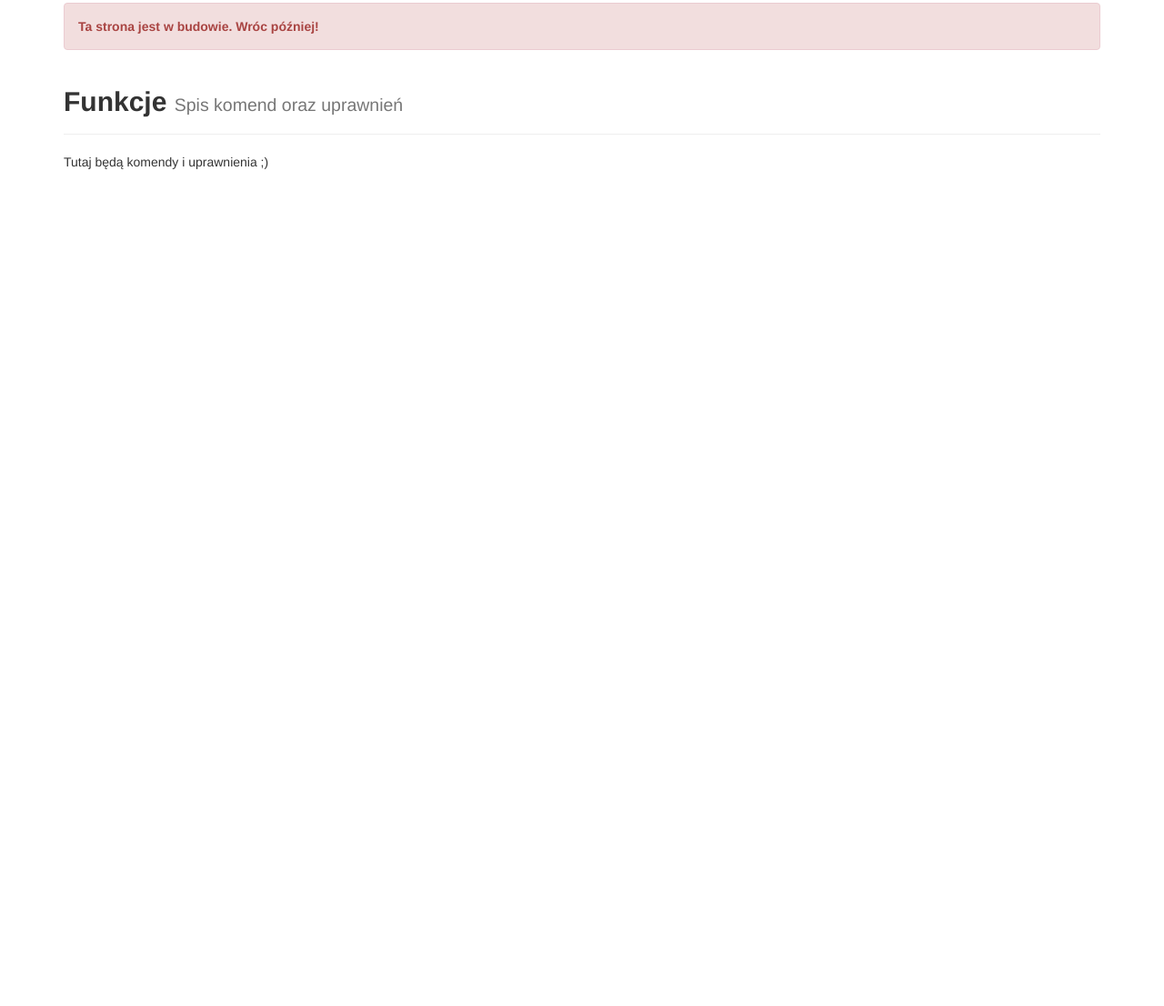
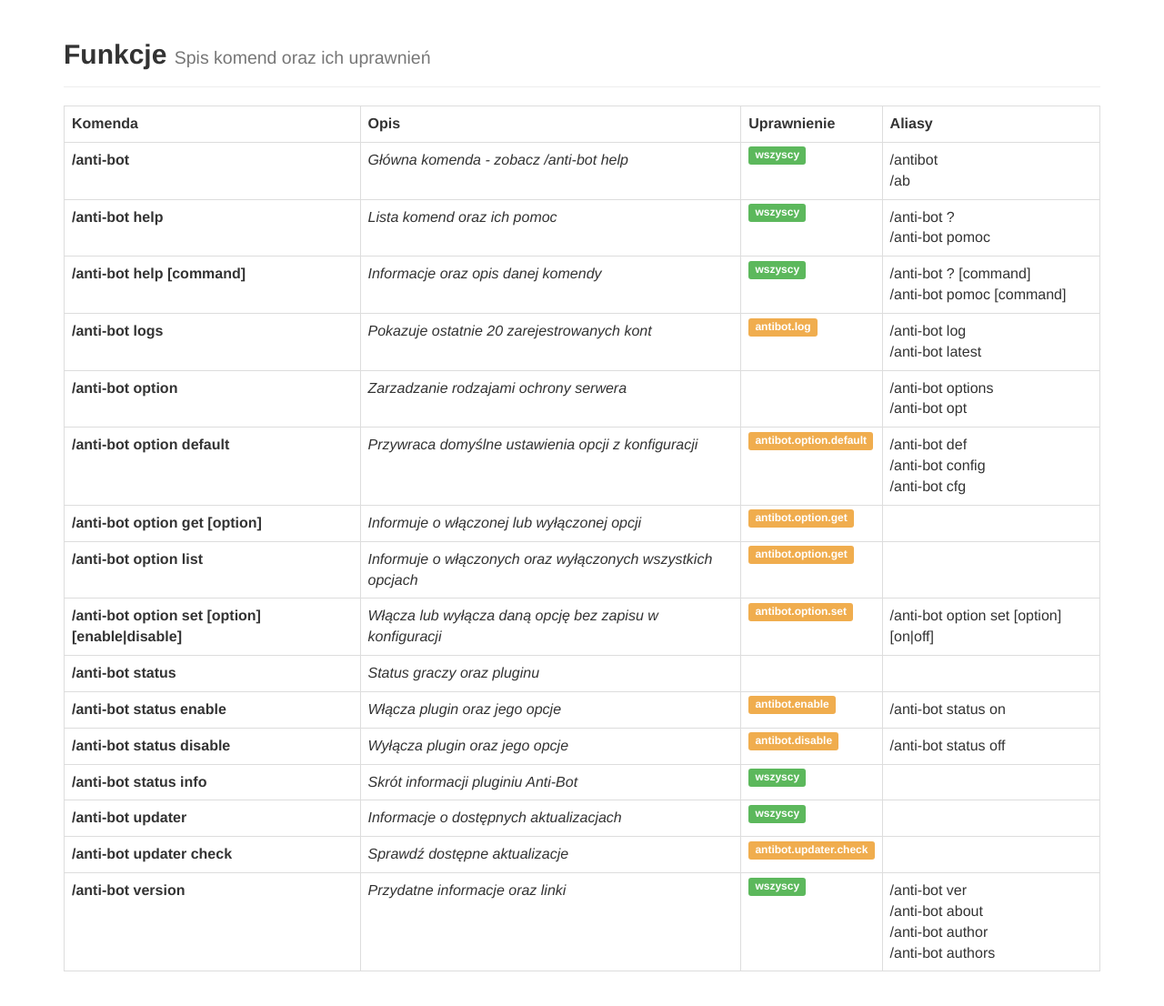
Before and after one commit to makindotcc/Anti-Bot, a plain HTML site: page features.html in a window 1280 px wide. Shown: the part 68-1174 px from the top of the page at 91% size. Before the commit the page ends 800 px from the top, so only its background shows below. Drawn offline with Linux system fonts and the light colour scheme.

Commit message:
Dodano liste funkcji

```diff
--- a/features.html
+++ b/features.html
@@ -10,12 +10,12 @@
             <nav class="navbar navbar-default navbar-static-top">
                 <div class="container">
                     <div class="navbar-left">
-                        <a class="btn navbar-btn btn-link" href="./index.html">Strona główna</a>
+                        <a class="btn navbar-btn btn-link" href="./index">Strona główna</a>
                         <a class="btn navbar-btn btn-link" href="https://github.com/Thefilippop1PL/Anti-Bot/releases">Pobierz</a>
-                        <a class="btn navbar-btn btn-link" href="./features.html">Funkcje</a>
+                        <a class="btn navbar-btn btn-link" href="./features">Funkcje</a>
                     </div>
                     <div class="navbar-right">
-                        <a class="btn navbar-btn btn-link" href="./apidocs/index.html">API</a>
+                        <a class="btn navbar-btn btn-link" href="./apidocs">API</a>
                         <a class="btn navbar-btn btn-link" href="https://github.com/Thefilippop1PL/Anti-Bot">Kod źródłowy</a>
                         <a class="btn navbar-btn btn-link" href="https://github.com/Thefilippop1PL/Anti-Bot/graphs/contributors">Autorzy</a>
                     </div>
@@ -23,13 +23,131 @@
             </nav>
         </header>
         <div class="container">
-            <div class="alert alert-danger">
-                <p><strong>Ta strona jest w budowie. Wróc później!</strong></p>
+            <!-- <div class="alert alert-danger"><p><strong>Ta strona jest w budowie. Może ona nie być aktualna! Wróc później!</strong></p></div> -->
+            <div class="page-header">
+                <h2><strong>Funkcje</strong> <small>Spis komend oraz ich uprawnień</small></h2>
             </div>
-            <div class="page-header">
-                <h2><strong>Funkcje</strong> <small>Spis komend oraz uprawnień</small></h2>
-            </div>
-            <p>Tutaj będą komendy i uprawnienia ;)</p>
+            <table class="table table-bordered">
+                <tr>
+                    <th>Komenda</th>
+                    <th>Opis</th>
+                    <th>Uprawnienie</th>
+                    <th>Aliasy</th>
+                </tr>
+                <!-- /anti-bot -->
+                <tr>
+                    <th>/anti-bot</th>
+                    <td><i>Główna komenda - zobacz /anti-bot help</i></td>
+                    <td><span class="label label-success">wszyscy</span></td>
+                    <td>/antibot<br />/ab</td>
+                </tr>
+                <!-- /anti-bot help -->
+                <tr>
+                    <th>/anti-bot help</th>
+                    <td><i>Lista komend oraz ich pomoc</i></td>
+                    <td><span class="label label-success">wszyscy</span></td>
+                    <td>/anti-bot ?<br />/anti-bot pomoc</td>
+                </tr>
+                <!-- /anti-bot help [command] -->
+                <tr>
+                    <th>/anti-bot help [command]</th>
+                    <td><i>Informacje oraz opis danej komendy</i></td>
+                    <td><span class="label label-success">wszyscy</span></td>
+                    <td>/anti-bot ? [command]<br />/anti-bot pomoc [command]</td>
+                </tr>
+                <!-- /anti-bot logs -->
+                <tr>
+                    <th>/anti-bot logs</th>
+                    <td><i>Pokazuje ostatnie 20 zarejestrowanych kont</i></td>
+                    <td><span class="label label-warning">antibot.log</span></td>
+                    <td>/anti-bot log<br />/anti-bot latest</td>
+                </tr>
+                <!-- /anti-bot option -->
+                <tr>
+                    <th>/anti-bot option</th>
+                    <td><i>Zarzadzanie rodzajami ochrony serwera</i></td>
+                    <td></td>
+                    <td>/anti-bot options<br />/anti-bot opt</td>
+                </tr>
+                <!-- /anti-bot option default -->
+                <tr>
+                    <th>/anti-bot option default</th>
+                    <td><i>Przywraca domyślne ustawienia opcji z konfiguracji</i></td>
+                    <td><span class="label label-warning">antibot.option.default</span></td>
+                    <td>/anti-bot def<br />/anti-bot config<br />/anti-bot cfg</td>
+                </tr>
+                <!-- /anti-bot option get [option] -->
+                <tr>
+                    <th>/anti-bot option get [option]</th>
+                    <td><i>Informuje o włączonej lub wyłączonej opcji</i></td>
+                    <td><span class="label label-warning">antibot.option.get</span></td>
+                    <td></td>
+                </tr>
+                <!-- /anti-bot option list -->
+                <tr>
+                    <th>/anti-bot option list</th>
+                    <td><i>Informuje o włączonych oraz wyłączonych wszystkich opcjach</i></td>
+                    <td><span class="label label-warning">antibot.option.get</span></td>
+                    <td></td>
+                </tr>
+                <!-- /anti-bot option set [option] [enable|disable] -->
+                <tr>
+                    <th>/anti-bot option set [option] [enable|disable]</th>
+                    <td><i>Włącza lub wyłącza daną opcję bez zapisu w konfiguracji</i></td>
+                    <td><span class="label label-warning">antibot.option.set</span></td>
+                    <td>/anti-bot option set [option] [on|off]</td>
+                </tr>
+                <!-- /anti-bot status -->
+                <tr>
+                    <th>/anti-bot status</th>
+                    <td><i>Status graczy oraz pluginu</i></td>
+                    <td></td>
+                    <td></td>
+                </tr>
+                <!-- /anti-bot status enable -->
+                <tr>
+                    <th>/anti-bot status enable</th>
+                    <td><i>Włącza plugin oraz jego opcje</i></td>
+                    <td><span class="label label-warning">antibot.enable</span></td>
+                    <td>/anti-bot status on</td>
+                </tr>
+                <!-- /anti-bot status disable -->
+                <tr>
+                    <th>/anti-bot status disable</th>
+                    <td><i>Wyłącza plugin oraz jego opcje</i></td>
+                    <td><span class="label label-warning">antibot.disable</span></td>
+                    <td>/anti-bot status off</td>
+                </tr>
+                <!-- /anti-bot status info -->
+                <tr>
+                    <th>/anti-bot status info</th>
+                    <td><i>Skrót informacji pluginiu Anti-Bot</i></td>
+                    <td><span class="label label-success">wszyscy</span></td>
+                    <td></td>
+                </tr>
+                <!-- /anti-bot updater -->
+                <tr>
+                    <th>/anti-bot updater</th>
+                    <td><i>Informacje o dostępnych aktualizacjach</i></td>
+                    <td><span class="label label-success">wszyscy</span></td>
+                    <td></td>
+                </tr>
+                <!-- /anti-bot updater check -->
+                <tr>
+                    <th>/anti-bot updater check</th>
+                    <td><i>Sprawdź dostępne aktualizacje</i></td>
+                    <td><span class="label label-warning">antibot.updater.check</span></td>
+                    <td></td>
+                </tr>
+                <!-- /anti-bot version -->
+                <tr>
+                    <th>/anti-bot version</td>
+                    <td><i>Przydatne informacje oraz linki</i></th>
+                    <td><span class="label label-success">wszyscy</span></td>
+                    <td>/anti-bot ver<br />/anti-bot about<br />/anti-bot author<br />/anti-bot authors</td>
+                </tr>
+            </table>
         </div>
+        <br /><br />
     </body>
 </html>
```
Also changed, not shown: index.html (+4 -3 lines).
